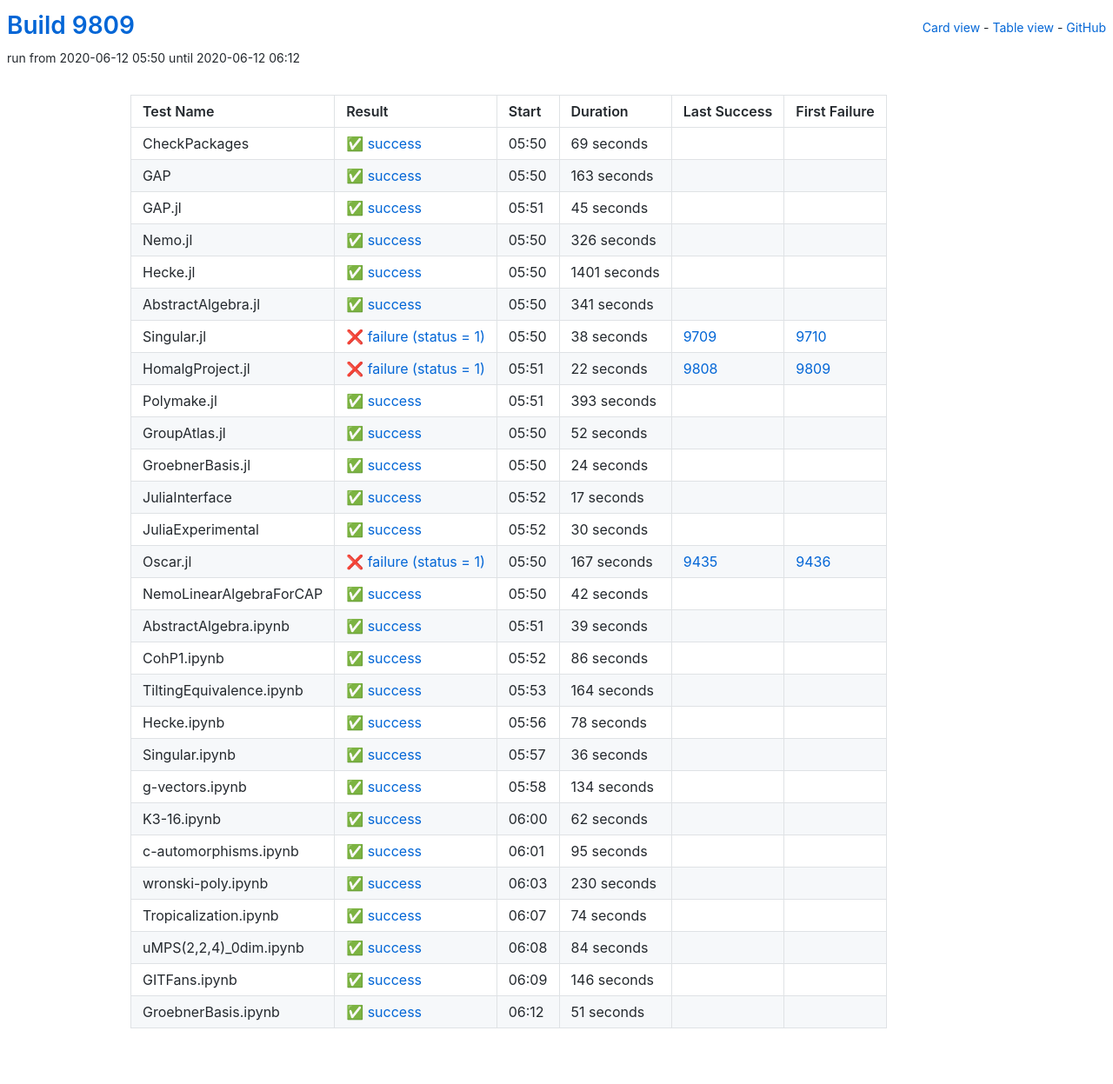
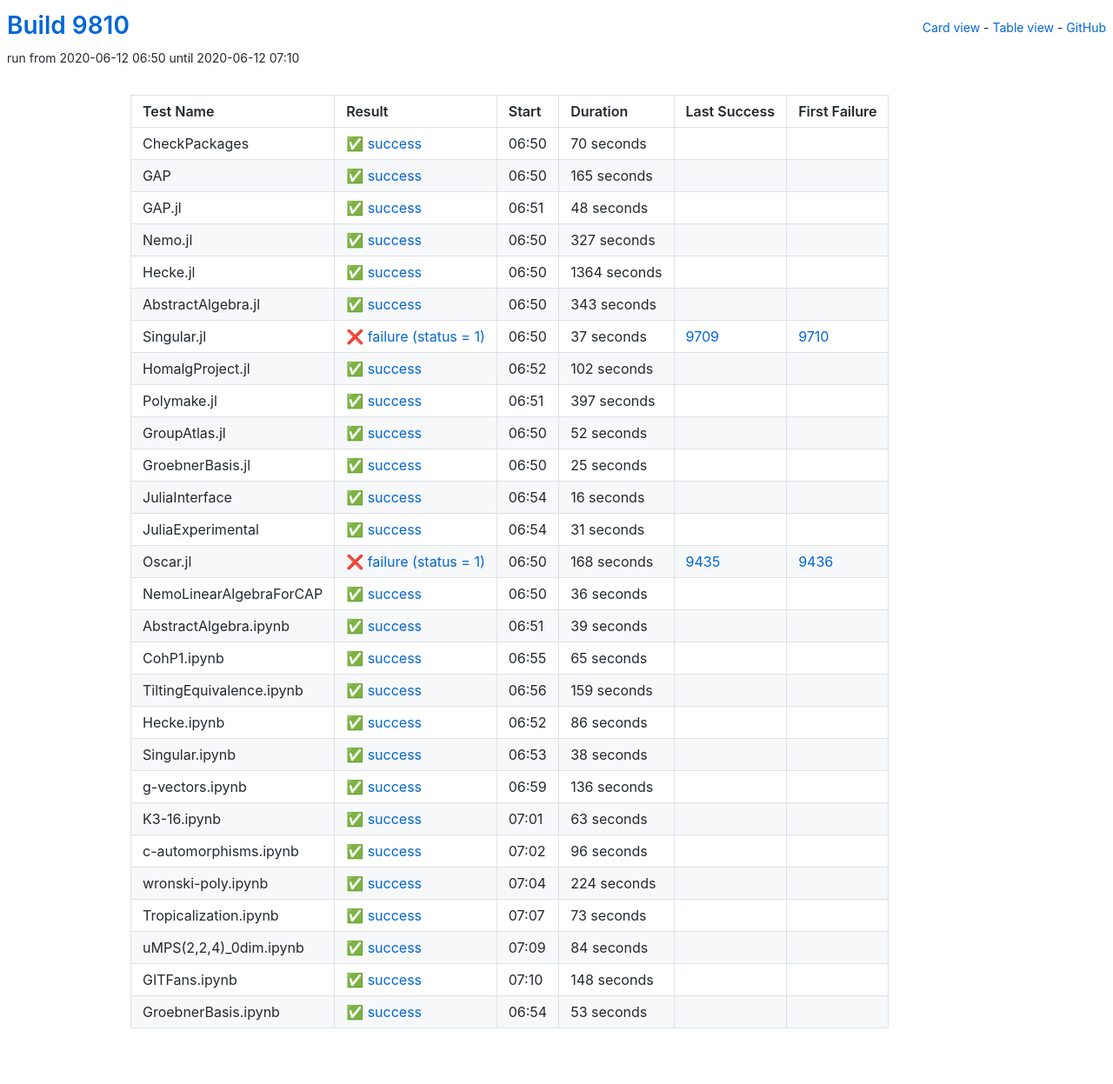
Before and after one commit to rbehrends/oscar-ci-results, a Jekyll site: the page built from table.html, in a window 1280 px wide. Shown: the whole page at 87% size. Built offline with Jekyll 4.4.1, drawn with Linux system fonts in a browser that asks for light colours.

Commit message:
Build #9810

```diff
--- a/_data/ci.yml
+++ b/_data/ci.yml
@@ -1,6 +1,6 @@
 ---
-build: 9809
-build_url: http://localhost:8088/job/oscar/9809/
+build: 9810
+build_url: http://localhost:8088/job/oscar/9810/
 job: oscar
 organization: rbehrends
 repo: oscar-ci-results
@@ -8,116 +8,116 @@ repourl: https://github.com/rbehrends/oscar-ci-results
 tests:
 - name: CheckPackages
   id: checkpackages
-  log: http://localhost:8088/job/oscar/9809/artifact/logs/build-9809/CheckPackages.log
-  start: 2020-06-12 05:50
+  log: http://localhost:8088/job/oscar/9810/artifact/logs/build-9810/CheckPackages.log
+  start: 2020-06-12 06:50
   success: true
   exitcode: 0
   status: success
-  duration: 69
+  duration: 70
   last_success: false
   last_success_url:
   first_failure: false
   first_failure_url:
 - name: GAP
   id: gap
-  log: http://localhost:8088/job/oscar/9809/artifact/logs/build-9809/GAP.log
-  start: 2020-06-12 05:50
+  log: http://localhost:8088/job/oscar/9810/artifact/logs/build-9810/GAP.log
+  start: 2020-06-12 06:50
   success: true
   exitcode: 0
   status: success
-  duration: 163
+  duration: 165
   last_success: false
   last_success_url:
   first_failure: false
   first_failure_url:
 - name: GAP.jl
   id: gap-jl
-  log: http://localhost:8088/job/oscar/9809/artifact/logs/build-9809/GAP.jl.log
-  start: 2020-06-12 05:51
+  log: http://localhost:8088/job/oscar/9810/artifact/logs/build-9810/GAP.jl.log
+  start: 2020-06-12 06:51
   success: true
   exitcode: 0
   status: success
-  duration: 45
+  duration: 48
   last_success: false
   last_success_url:
   first_failure: false
   first_failure_url:
 - name: Nemo.jl
   id: nemo-jl
-  log: http://localhost:8088/job/oscar/9809/artifact/logs/build-9809/Nemo.jl.log
-  start: 2020-06-12 05:50
+  log: http://localhost:8088/job/oscar/9810/artifact/logs/build-9810/Nemo.jl.log
+  start: 2020-06-12 06:50
   success: true
   exitcode: 0
   status: success
-  duration: 326
+  duration: 327
   last_success: false
   last_success_url:
   first_failure: false
   first_failure_url:
 - name: Hecke.jl
   id: hecke-jl
-  log: http://localhost:8088/job/oscar/9809/artifact/logs/build-9809/Hecke.jl.log
-  start: 2020-06-12 05:50
+  log: http://localhost:8088/job/oscar/9810/artifact/logs/build-9810/Hecke.jl.log
+  start: 2020-06-12 06:50
   success: true
   exitcode: 0
   status: success
-  duration: 1401
+  duration: 1364
   last_success: false
   last_success_url:
   first_failure: false
   first_failure_url:
 - name: AbstractAlgebra.jl
   id: abstractalgebra-jl
-  log: http://localhost:8088/job/oscar/9809/artifact/logs/build-9809/AbstractAlgebra.jl.log
-  start: 2020-06-12 05:50
+  log: http://localhost:8088/job/oscar/9810/artifact/logs/build-9810/AbstractAlgebra.jl.log
+  start: 2020-06-12 06:50
   success: true
   exitcode: 0
   status: success
-  duration: 341
+  duration: 343
   last_success: false
   last_success_url:
   first_failure: false
   first_failure_url:
 - name: Singular.jl
   id: singular-jl
-  log: http://localhost:8088/job/oscar/9809/artifact/logs/build-9809/Singular.jl.log
-  start: 2020-06-12 05:50
+  log: http://localhost:8088/job/oscar/9810/artifact/logs/build-9810/Singular.jl.log
+  start: 2020-06-12 06:50
   success: false
   exitcode: 1
   status: failure
-  duration: 38
+  duration: 37
   last_success: 9709
   last_success_url: http://localhost:8088/job/oscar/9709/
   first_failure: 9710
   first_failure_url: http://localhost:8088/job/oscar/9710/
 - name: HomalgProject.jl
   id: homalgproject-jl
-  log: http://localhost:8088/job/oscar/9809/artifact/logs/build-9809/HomalgProject.jl.log
-  start: 2020-06-12 05:51
-  success: false
-  exitcode: 1
-  status: failure
-  duration: 22
-  last_success: 9808
-  last_success_url: http://localhost:8088/job/oscar/9808/
-  first_failure: 9809
-  first_failure_url: http://localhost:8088/job/oscar/9809/
-- name: Polymake.jl
-  id: polymake-jl
-  log: http://localhost:8088/job/oscar/9809/artifact/logs/build-9809/Polymake.jl.log
-  start: 2020-06-12 05:51
+  log: http://localhost:8088/job/oscar/9810/artifact/logs/build-9810/HomalgProject.jl.log
+  start: 2020-06-12 06:52
   success: true
   exitcode: 0
   status: success
-  duration: 393
+  duration: 102
+  last_success: false
+  last_success_url:
+  first_failure: false
+  first_failure_url:
+- name: Polymake.jl
+  id: polymake-jl
+  log: http://localhost:8088/job/oscar/9810/artifact/logs/build-9810/Polymake.jl.log
+  start: 2020-06-12 06:51
+  success: true
+  exitcode: 0
+  status: success
+  duration: 397
   last_success: false
   last_success_url:
   first_failure: false
   first_failure_url:
 - name: GroupAtlas.jl
   id: groupatlas-jl
-  log: http://localhost:8088/job/oscar/9809/artifact/logs/build-9809/GroupAtlas.jl.log
-  start: 2020-06-12 05:50
+  log: http://localhost:8088/job/oscar/9810/artifact/logs/build-9810/GroupAtlas.jl.log
+  start: 2020-06-12 06:50
   success: true
   exitcode: 0
   status: success
@@ -128,68 +128,68 @@ tests:
   first_failure_url:
 - name: GroebnerBasis.jl
   id: groebnerbasis-jl
-  log: http://localhost:8088/job/oscar/9809/artifact/logs/build-9809/GroebnerBasis.jl.log
-  start: 2020-06-12 05:50
+  log: http://localhost:8088/job/oscar/9810/artifact/logs/build-9810/GroebnerBasis.jl.log
+  start: 2020-06-12 06:50
   success: true
   exitcode: 0
   status: success
-  duration: 24
+  duration: 25
   last_success: false
   last_success_url:
   first_failure: false
   first_failure_url:
 - name: JuliaInterface
   id: juliainterface
-  log: http://localhost:8088/job/oscar/9809/artifact/logs/build-9809/JuliaInterface.log
-  start: 2020-06-12 05:52
+  log: http://localhost:8088/job/oscar/9810/artifact/logs/build-9810/JuliaInterface.log
+  start: 2020-06-12 06:54
   success: true
   exitcode: 0
   status: success
-  duration: 17
+  duration: 16
   last_success: false
   last_success_url:
   first_failure: false
   first_failure_url:
 - name: JuliaExperimental
   id: juliaexperimental
-  log: http://localhost:8088/job/oscar/9809/artifact/logs/build-9809/JuliaExperimental.log
-  start: 2020-06-12 05:52
+  log: http://localhost:8088/job/oscar/9810/artifact/logs/build-9810/JuliaExperimental.log
+  start: 2020-06-12 06:54
   success: true
   exitcode: 0
   status: success
-  duration: 30
+  duration: 31
   last_success: false
   last_success_url:
   first_failure: false
   first_failure_url:
 - name: Oscar.jl
   id: oscar-jl
-  log: http://localhost:8088/job/oscar/9809/artifact/logs/build-9809/Oscar.jl.log
-  start: 2020-06-12 05:50
+  log: http://localhost:8088/job/oscar/9810/artifact/logs/build-9810/Oscar.jl.log
+  start: 2020-06-12 06:50
   success: false
   exitcode: 1
   status: failure
-  duration: 167
+  duration: 168
   last_success: 9435
   last_success_url: http://localhost:8088/job/oscar/9435/
   first_failure: 9436
   first_failure_url: http://localhost:8088/job/oscar/9436/
 - name: NemoLinearAlgebraForCAP
   id: nemolinearalgebraforcap
-  log: http://localhost:8088/job/oscar/9809/artifact/logs/build-9809/NemoLinearAlgebraForCAP.log
-  start: 2020-06-12 05:50
+  log: http://localhost:8088/job/oscar/9810/artifact/logs/build-9810/NemoLinearAlgebraForCAP.log
+  start: 2020-06-12 06:50
   success: true
   exitcode: 0
   status: success
-  duration: 42
+  duration: 36
   last_success: false
   last_success_url:
   first_failure: false
   first_failure_url:
 - name: AbstractAlgebra.ipynb
   id: abstractalgebra-ipynb
-  log: http://localhost:8088/job/oscar/9809/artifact/logs/build-9809/AbstractAlgebra.ipynb.log
-  start: 2020-06-12 05:51
+  log: http://localhost:8088/job/oscar/9810/artifact/logs/build-9810/AbstractAlgebra.ipynb.log
+  start: 2020-06-12 06:51
   success: true
   exitcode: 0
   status: success
@@ -200,8 +200,32 @@ tests:
   first_failure_url:
 - name: CohP1.ipynb
   id: cohp1-ipynb
-  log: http://localhost:8088/job/oscar/9809/artifact/logs/build-9809/CohP1.ipynb.log
-  start: 2020-06-12 05:52
+  log: http://localhost:8088/job/oscar/9810/artifact/logs/build-9810/CohP1.ipynb.log
+  start: 2020-06-12 06:55
+  success: true
+  exitcode: 0
+  status: success
+  duration: 65
+  last_success: false
+  last_success_url:
+  first_failure: false
+  first_failure_url:
+- name: TiltingEquivalence.ipynb
+  id: tiltingequivalence-ipynb
+  log: http://localhost:8088/job/oscar/9810/artifact/logs/build-9810/TiltingEquivalence.ipynb.log
+  start: 2020-06-12 06:56
+  success: true
+  exitcode: 0
+  status: success
+  duration: 159
+  last_success: false
+  last_success_url:
+  first_failure: false
+  first_failure_url:
+- name: Hecke.ipynb
+  id: hecke-ipynb
+  log: http://localhost:8088/job/oscar/9810/artifact/logs/build-9810/Hecke.ipynb.log
+  start: 2020-06-12 06:52
   success: true
   exitcode: 0
   status: success
@@ -210,106 +234,82 @@ tests:
   last_success_url:
   first_failure: false
   first_failure_url:
-- name: TiltingEquivalence.ipynb
-  id: tiltingequivalence-ipynb
-  log: http://localhost:8088/job/oscar/9809/artifact/logs/build-9809/TiltingEquivalence.ipynb.log
-  start: 2020-06-12 05:53
+- name: Singular.ipynb
+  id: singular-ipynb
+  log: http://localhost:8088/job/oscar/9810/artifact/logs/build-9810/Singular.ipynb.log
+  start: 2020-06-12 06:53
   success: true
   exitcode: 0
   status: success
-  duration: 164
-  last_success: false
-  last_success_url:
-  first_failure: false
-  first_failure_url:
-- name: Hecke.ipynb
-  id: hecke-ipynb
-  log: http://localhost:8088/job/oscar/9809/artifact/logs/build-9809/Hecke.ipynb.log
-  start: 2020-06-12 05:56
-  success: true
-  exitcode: 0
-  status: success
-  duration: 78
-  last_success: false
-  last_success_url:
-  first_failure: false
-  first_failure_url:
-- name: Singular.ipynb
-  id: singular-ipynb
-  log: http://localhost:8088/job/oscar/9809/artifact/logs/build-9809/Singular.ipynb.log
-  start: 2020-06-12 05:57
-  success: true
-  exitcode: 0
-  status: success
-  duration: 36
+  duration: 38
   last_success: false
   last_success_url:
   first_failure: false
   first_failure_url:
 - name: g-vectors.ipynb
   id: g-vectors-ipynb
-  log: http://localhost:8088/job/oscar/9809/artifact/logs/build-9809/g-vectors.ipynb.log
-  start: 2020-06-12 05:58
+  log: http://localhost:8088/job/oscar/9810/artifact/logs/build-9810/g-vectors.ipynb.log
+  start: 2020-06-12 06:59
   success: true
   exitcode: 0
   status: success
-  duration: 134
+  duration: 136
   last_success: false
   last_success_url:
   first_failure: false
   first_failure_url:
 - name: K3-16.ipynb
   id: k3-16-ipynb
-  log: http://localhost:8088/job/oscar/9809/artifact/logs/build-9809/K3-16.ipynb.log
-  start: 2020-06-12 06:00
+  log: http://localhost:8088/job/oscar/9810/artifact/logs/build-9810/K3-16.ipynb.log
+  start: 2020-06-12 07:01
   success: true
   exitcode: 0
   status: success
-  duration: 62
+  duration: 63
   last_success: false
   last_success_url:
   first_failure: false
   first_failure_url:
 - name: c-automorphisms.ipynb
   id: c-automorphisms-ipynb
-  log: http://localhost:8088/job/oscar/9809/artifact/logs/build-9809/c-automorphisms.ipynb.log
-  start: 2020-06-12 06:01
+  log: http://localhost:8088/job/oscar/9810/artifact/logs/build-9810/c-automorphisms.ipynb.log
+  start: 2020-06-12 07:02
   success: true
   exitcode: 0
   status: success
-  duration: 95
+  duration: 96
   last_success: false
   last_success_url:
   first_failure: false
   first_failure_url:
 - name: wronski-poly.ipynb
   id: wronski-poly-ipynb
-  log: http://localhost:8088/job/oscar/9809/artifact/logs/build-9809/wronski-poly.ipynb.log
-  start: 2020-06-12 06:03
+  log: http://localhost:8088/job/oscar/9810/artifact/logs/build-9810/wronski-poly.ipynb.log
+  start: 2020-06-12 07:04
   success: true
   exitcode: 0
   status: success
-  duration: 230
+  duration: 224
   last_success: false
   last_success_url:
   first_failure: false
   first_failure_url:
 - name: Tropicalization.ipynb
   id: tropicalization-ipynb
-  log: http://localhost:8088/job/oscar/9809/artifact/logs/build-9809/Tropicalization.ipynb.log
-  start: 2020-06-12 06:07
+  log: http://localhost:8088/job/oscar/9810/artifact/logs/build-9810/Tropicalization.ipynb.log
+  start: 2020-06-12 07:07
   success: true
   exitcode: 0
   status: success
-  duration: 74
+  duration: 73
   last_success: false
   last_success_url:
   first_failure: false
   first_failure_url:
 - name: uMPS(2,2,4)_0dim.ipynb
   id: umps-2-2-4-0dim-ipynb
-  log: http://localhost:8088/job/oscar/9809/artifact/logs/build-9809/uMPS-2-2-4-_0dim.ipynb.log
-  start: 2020-06-12 06:08
+  log: http://localhost:8088/job/oscar/9810/artifact/logs/build-9810/uMPS-2-2-4-_0dim.ipynb.log
+  start: 2020-06-12 07:09
   success: true
   exitcode: 0
   status: success
@@ -320,24 +320,24 @@ tests:
   first_failure_url:
 - name: GITFans.ipynb
   id: gitfans-ipynb
-  log: http://localhost:8088/job/oscar/9809/artifact/logs/build-9809/GITFans.ipynb.log
-  start: 2020-06-12 06:09
+  log: http://localhost:8088/job/oscar/9810/artifact/logs/build-9810/GITFans.ipynb.log
+  start: 2020-06-12 07:10
   success: true
   exitcode: 0
   status: success
-  duration: 146
+  duration: 148
   last_success: false
   last_success_url:
   first_failure: false
   first_failure_url:
 - name: GroebnerBasis.ipynb
   id: groebnerbasis-ipynb
-  log: http://localhost:8088/job/oscar/9809/artifact/logs/build-9809/GroebnerBasis.ipynb.log
-  start: 2020-06-12 06:12
+  log: http://localhost:8088/job/oscar/9810/artifact/logs/build-9810/GroebnerBasis.ipynb.log
+  start: 2020-06-12 06:54
   success: true
   exitcode: 0
   status: success
-  duration: 51
+  duration: 53
   last_success: false
   last_success_url:
   first_failure: false
```
Also changed, not shown: README.md.
